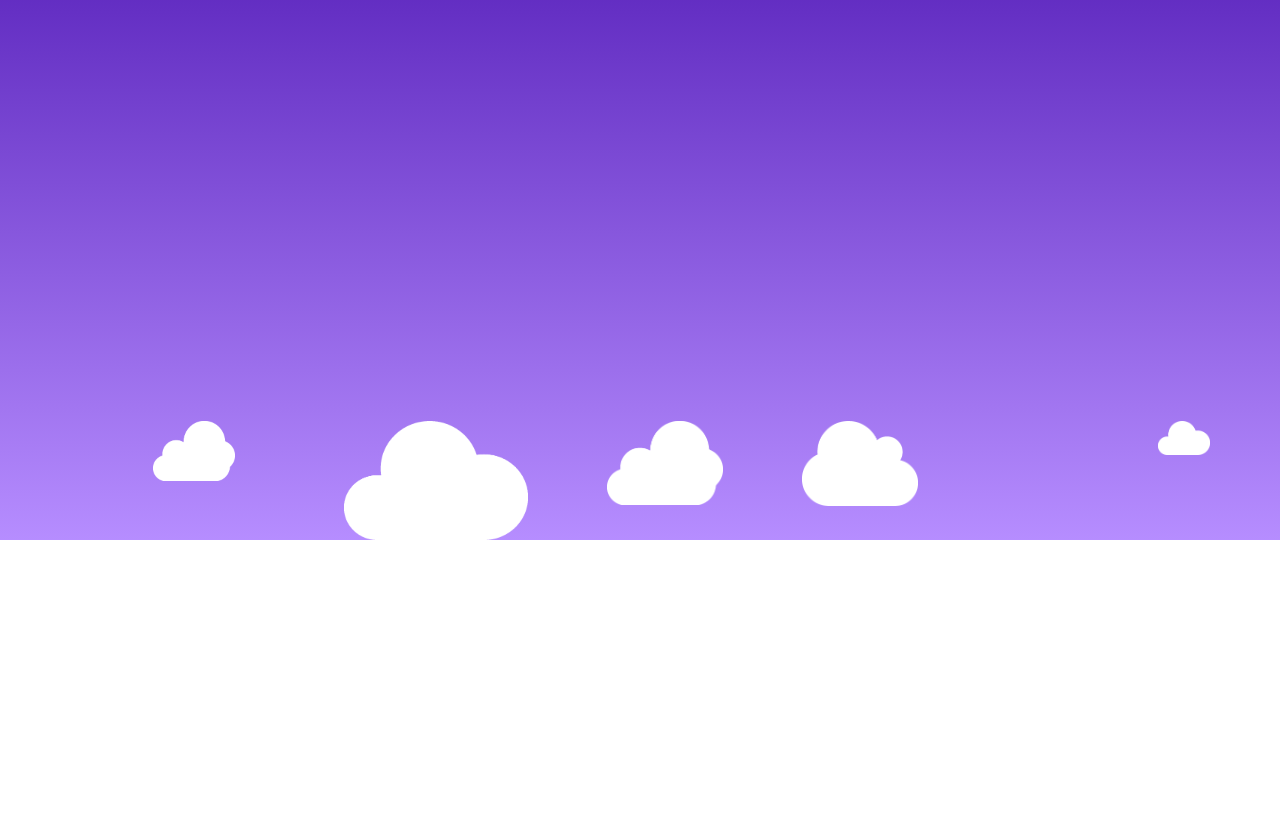
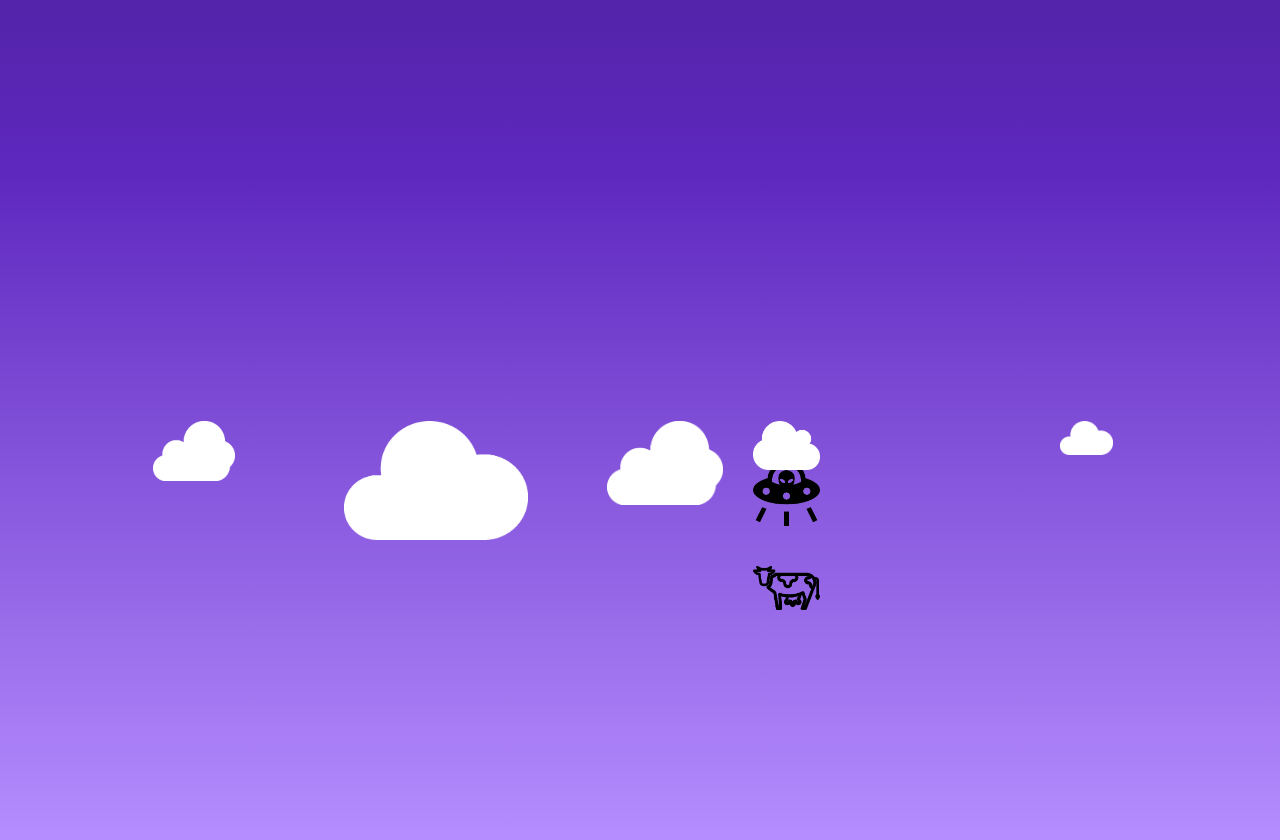
Before and after one commit to emeryj6/emeryj6.github.io, a plain HTML site: page Code Practice 4/p4_index.html in a window 1280 px wide. Shown: the part 1372-2212 px from the top of the page. Before the commit the page ends 1942 px from the top, so only its background shows below. Drawn offline with Linux system fonts and the light colour scheme.

Commit message:
Added UFO

```diff
--- a/Code Practice 4/css/style.css
+++ b/Code Practice 4/css/style.css
@@ -36,6 +36,23 @@
     width: 100%;
     height: 100%;
     float: right;
+}
+
+img.i2 {
+    position: absolute;
+    padding: 20px 0px 0px 20px;
+    width: 100px;
+    height: 100px;
+}
+
+img.ufo_overlay {
+    position: absolute;
+    width: 67.5px;
+    height: auto;
+}
+
+img.ufo {
+    padding: 40px 0;
 }
 
 /* Quick options for smaller space */
@@ -79,3 +96,7 @@
 .spacer {
     height: 400px
 }
+
+.smallspacer {
+    height: 200px
+}
--- a/Code Practice 4/p4_index.html
+++ b/Code Practice 4/p4_index.html
@@ -61,13 +61,16 @@
 					<div class="col-2">
 						<img class="p70" src="images/Cloud3.png">
 					</div>
-					<div class="col-2">
-						<img class="p70" src="images/Cloud2.png">
+					<div class="col-1">
+						<img class="ufo" src="images/UFO.png">
+						<img class="" src="images/Cow.png">
+						<img class="ufo_overlay" src="images/Cloud2.png">
 					</div>
 					<div class="col-3">
 						<img class="p20" src="images/Cloud1.png">
 					</div>
 				</div>
+				<div class="smallspacer"></div>
 			</section>
 		</section>
 	</body>
```
Also changed, not shown: Code Practice 4/css/grid.css (+0 -15 lines).
